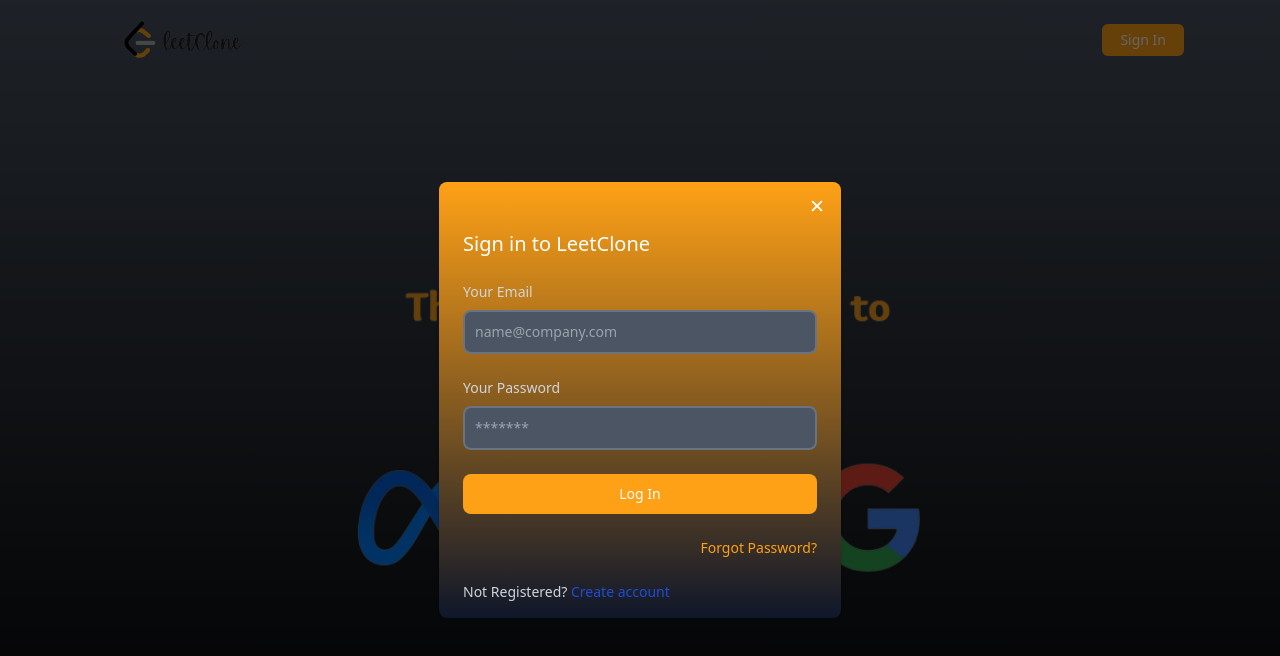
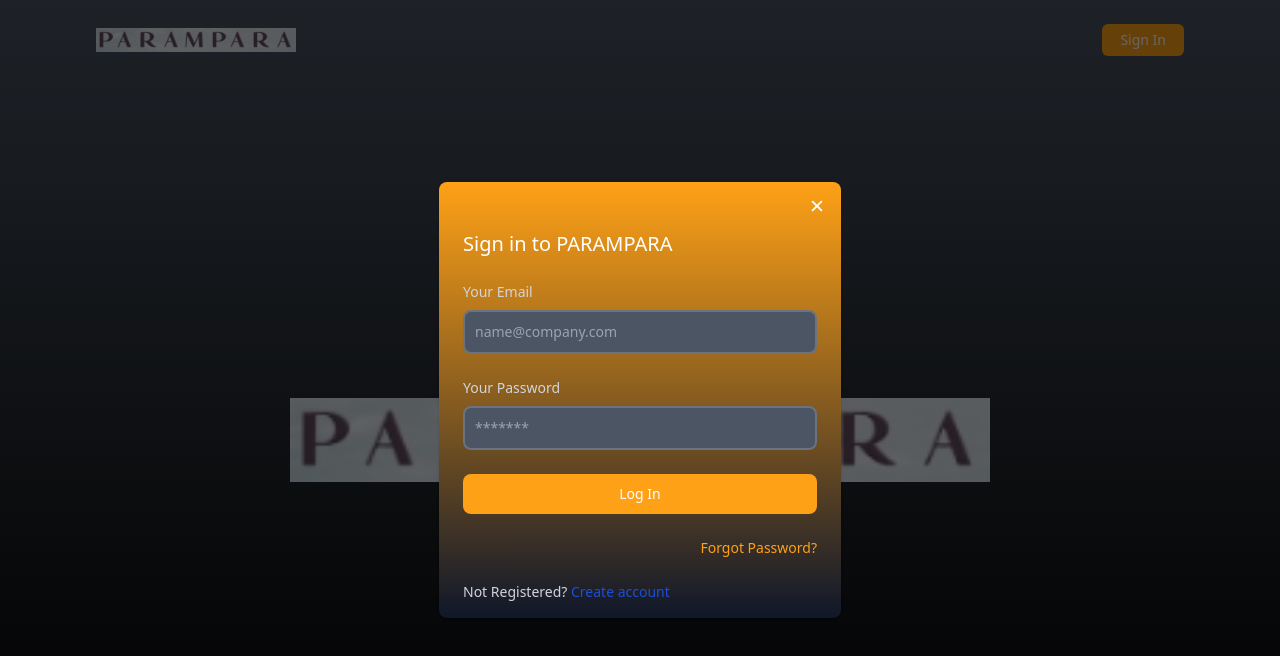
Before and after one commit to AnshKumar3/parampara, a Next.js app: page /auth in a window 1280 px wide. Both pictures are taken after a click on the button "Sign In". Shown: the top 656 px of the page. Built offline with nearby package versions, Linux system fonts and the light colour scheme; no server answers.

Commit message:
for parampara

```diff
--- a/src/components/Modals/Login.tsx
+++ b/src/components/Modals/Login.tsx
@@ -36,7 +36,7 @@
 	}, [error]);
 	return (
 		<form className='space-y-6 px-6 pb-4' onSubmit={handleLogin}>
-			<h3 className='text-xl font-medium text-white'>Sign in to LeetClone</h3>
+			<h3 className='text-xl font-medium text-white'>Sign in to PARAMPARA</h3>
 			<div>
 				<label htmlFor='email' className='text-sm font-medium block mb-2 text-gray-300'>
 					Your Email
--- a/src/components/Navbar/Navbar.tsx
+++ b/src/components/Navbar/Navbar.tsx
@@ -13,7 +13,7 @@
 	return (
 		<div className='flex items-center justify-between sm:px-12 px-2 md:px-24'>
 			<Link href='/' className='flex items-center justify-center h-20'>
-				<Image src='/logo.png' alt='LeetClone' height={200} width={200} />
+				<Image src='/parampara.PNG' alt='LeetClone' height={200} width={200} />
 			</Link>
 			<div className='flex items-center'>
 				<button
--- a/src/components/Topbar/Topbar.tsx
+++ b/src/components/Topbar/Topbar.tsx
@@ -26,7 +26,7 @@
 		<nav className='relative flex h-[50px] w-full shrink-0 items-center px-5 bg-dark-layer-1 text-dark-gray-7'>
 			<div className={`flex w-full items-center justify-between ${!problemPage ? "max-w-[1200px] mx-auto" : ""}`}>
 				<Link href='/' className='h-[22px] flex-1'>
-					<Image src='/logo-full.png' alt='Logo' height={100} width={100} />
+					<Image src='/parampara.PNG' alt='Logo' height={100} width={100} />
 				</Link>
 
 				{problemPage && (
@@ -77,7 +77,7 @@
 
 					{user && (
 						<div className='cursor-pointer group relative'>
-							<Image src='/avatar.png' alt='Avatar' width={30} height={30} className='rounded-full' />
+							<Image src='/parampara.PNG' alt='Avatar' width={30} height={30} className='rounded-full' />
 							<div
 								className='absolute top-10 left-2/4 -translate-x-2/4  mx-auto bg-dark-layer-1 text-brand-orange p-2 rounded shadow-lg
 								z-40 group-hover:scale-100 scale-0
--- a/src/pages/_app.tsx
+++ b/src/pages/_app.tsx
@@ -8,9 +8,9 @@
 	return (
 		<RecoilRoot>
 			<Head>
-				<title>LeetClone</title>
+				<title>PARAMPARA</title>
 				<meta name='viewport' content='width=device-width, initial-scale=1' />
-				<link rel='icon' href='/favicon.png' />
+				<link rel='icon' href='/parampara.PNG' />
 				<meta
 					name='description'
 					content='Web application that contains leetcode problems and video solutions'
--- a/src/pages/auth/index.tsx
+++ b/src/pages/auth/index.tsx
@@ -27,7 +27,7 @@
 			<div className='max-w-7xl mx-auto'>
 				<Navbar />
 				<div className='flex items-center justify-center h-[calc(100vh-5rem)] pointer-events-none select-none'>
-					<Image src='/hero.png' alt='Hero img' width={700} height={700} />
+					<Image src='/parampara.PNG' alt='Hero img' width={700} height={700} />
 				</div>
 				{authModal.isOpen && <AuthModal />}
 			</div>
```
Also changed, not shown: public/parampara.PNG (added).
